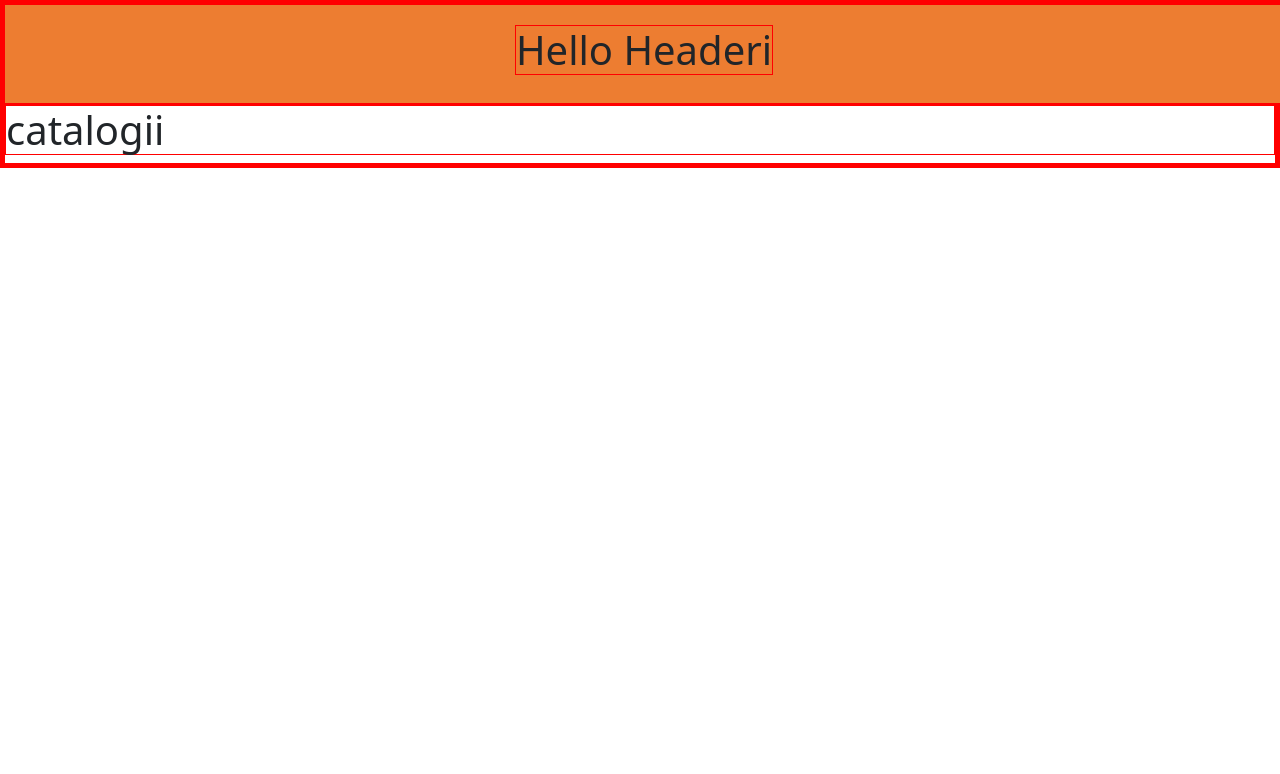
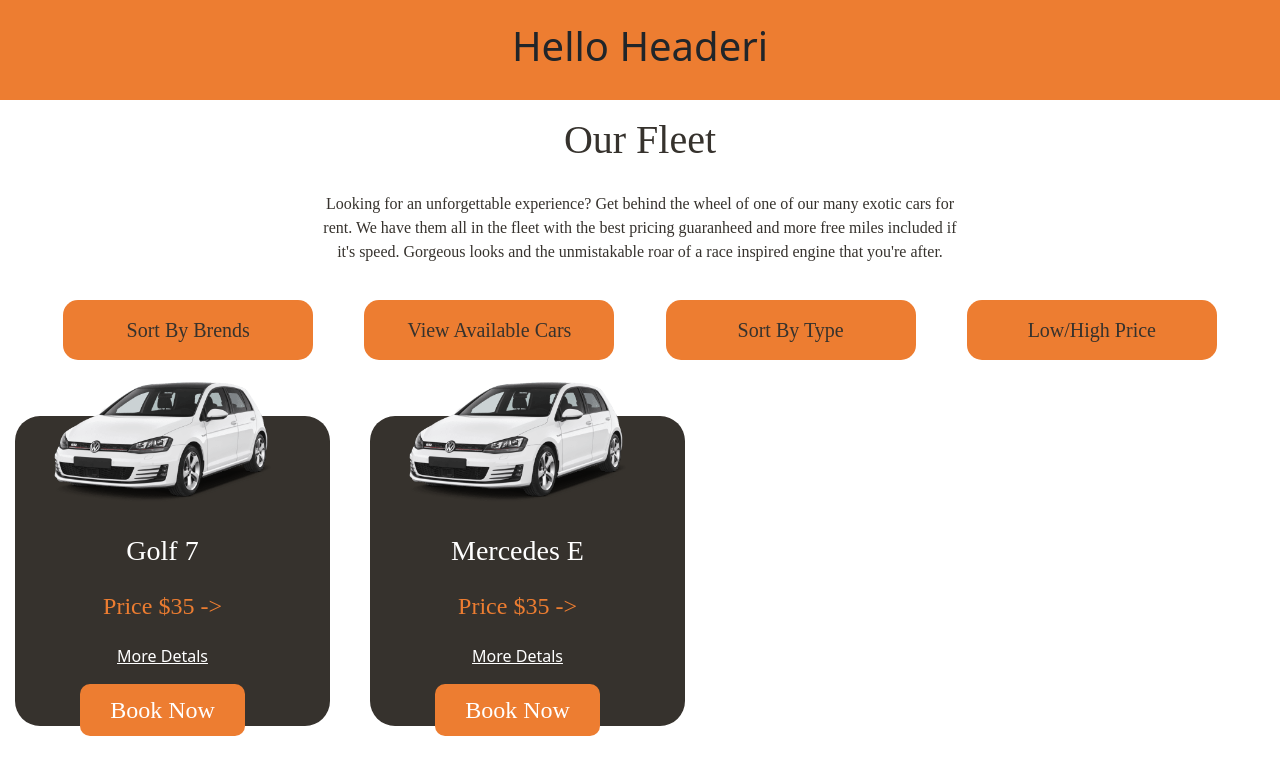
Before and after one commit to Besiiiii/Rental-Car, a React (Create React App) app in the folder ClientApp/: page /catalog in a window 1280 px wide. Shown: the top 774 px of the page. Built offline with nearby package versions, Linux system fonts and the light colour scheme.

Commit message:
Catalog Done (Only importing Cars)

```diff
--- a/ClientApp/src/Catalog.css
+++ b/ClientApp/src/Catalog.css
@@ -1,3 +1,94 @@
-*{
-    border:1px solid red;
+.upper{
+    width: 100vw;
+    display: flex;
+    flex-direction: column;
+    align-items: center;
+    gap: 20px;
+    padding-top: 2vh;
+    color: #36322D;
+    font-family: Quicksand;
+    font-weight: 500;
 }
+.upper p{
+    text-align: center;
+}
+.uppersc{
+    display: flex;
+    justify-content: center;
+    gap: 4vw;
+    padding-top: 20px;
+    flex-wrap: wrap;
+}
+.uppersc button{
+    background-color: #ED7D31;
+    border: 0;
+    border-radius: 15px;
+    width: 250px;
+    height: 60px;
+    color: #36322D;
+    font-family: Quicksand;
+    font-weight: 500;
+    font-size: 20px;
+}
+.carform{
+    width: 315px;
+    height: 310px;
+    background: #36322D;
+    border-radius: 25px;
+    margin-left: 20px;
+    position: absolute;
+    z-index: -1;
+}
+.car{
+    position: relative;
+    width: 325px;
+    height: 390px;
+    display: flex;
+    flex-direction: column;
+    align-items: center;
+    gap: 2vh;
+    padding-top: 7vh;
+}
+.car img{
+    z-index: 1;
+    width: 305px;
+    height: 151px;
+    margin-top: -49px;
+}
+.car .btnbook{
+    width: 165px;
+    padding: 8px;
+    background-color: #ED7D31;
+    border: 0;
+    border-radius: 10px;
+    color: #fff;
+    font-family: Quicksand;
+    font-weight: 500;
+    font-size: 24px;
+}
+.car h2{
+    font-family: Quicksand;
+    font-size: 28px;
+    color: #fff;
+}
+.car h3{
+    font-family: Quicksand;
+    font-size: 24px;
+    color: #ED7D31;
+}
+.car a {
+    color: #fff;
+}
+.cars{
+    width: 100vw;
+    display: flex;
+    flex-wrap: wrap;
+    gap: 30px;
+}
+
+
+@media only screen and (max-width: 900px) {
+    .cars{
+        justify-content: center;
+    }
+}
--- a/ClientApp/src/components/Cataloge.jsx
+++ b/ClientApp/src/components/Cataloge.jsx
@@ -2,8 +2,36 @@ import React from "react"
 
 export const Cataloge = () => {
     return(
-        <div><h1>catalogii</h1></div>
-
-
+        <div className="maincl">
+            <div className="upper">
+            <h1>Our Fleet</h1>
+            <p className="w-50">Looking for an unforgettable experience? Get behind the wheel of one of our many exotic cars for rent. We have them all in the fleet with
+                the best pricing guaranheed and more free miles included if it's speed. Gorgeous looks and the unmistakable roar of a race inspired engine that you're after.</p>
+            </div>
+            <div className="uppersc">
+                <button>Sort By Brends</button>
+                <button>View Available Cars</button>
+                <button>Sort By Type</button>
+                <button>Low/High Price</button>
+            </div>
+            <div className="cars">
+                <div className="car">
+                    <div className="carform"></div>
+                    <img src="images/Golf7.png" alt="Golfi" />
+                    <h2>Golf 7</h2>
+                    <h3>Price $35 -> </h3>
+                    <a href="/">More Detals</a>
+                    <button className="btnbook">Book Now</button>
+                </div>
+                <div className="car">
+                    <div className="carform"></div>
+                    <img src="images/Golf7.png" alt="Golfi" />
+                    <h2>Mercedes E</h2>
+                    <h3>Price $35 -></h3>
+                    <a href="/">More Detals</a>
+                    <button className="btnbook">Book Now</button>
+                </div>
+            </div>
+        </div>
     )
 }
```
Also changed, not shown: ClientApp/public/images/Golf7.png (added).
